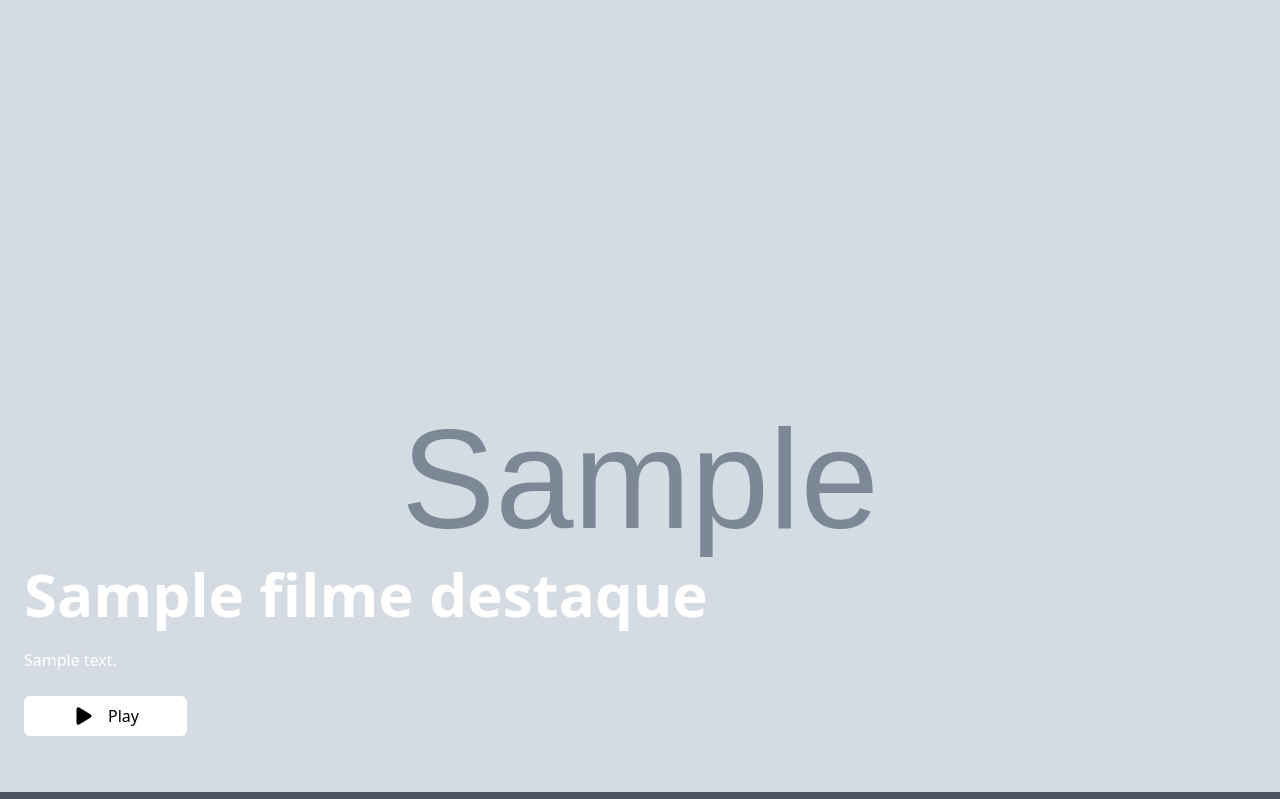
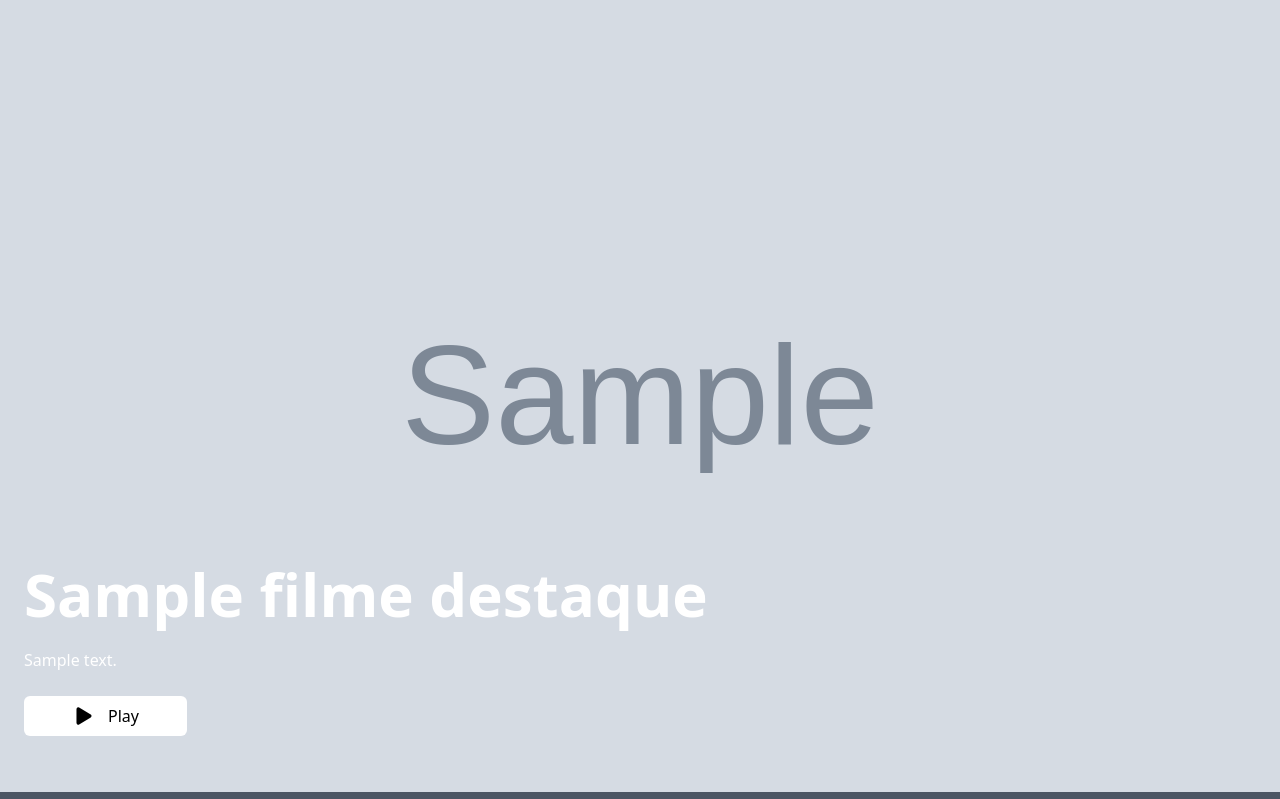
Before and after one commit to GustavoSoaresbcge/django-streaming-app, a Django app: template filme/templates/homefilmes.html in a window 1280 px wide. Shown: the top 799 px of the page. Run offline with Django 4.2, Linux system fonts and the light colour scheme; the template is opened without the code that fills it: most values are stand-ins (such as "Sample title", 1, 10 or a date in 2020); some libraries are stand-ins or nearby versions.

Commit message:
update homefilmes detalhesfilme

```diff
--- a/filme/templates/detalhesfilme.html
+++ b/filme/templates/detalhesfilme.html
@@ -8,7 +8,7 @@ HomeFilmes Hashflix
 {% block content %}
 
 <main class='bg-primary_black min-h-screen w-full'>
-    <section class="h-screen relative bg-no-repeat pb-8 pl-6 flex items-end bg-cover border-gray-600 border-b-8" style="background-image: url('{{ filme_destaque.thumb.url }}');">
+    <section class="min-h-screen relative bg-no-repeat bg-cover bg-center pb-8 pl-6 flex items-end showcase border-gray-600 border-b-8" style="background-image: url('{{ filme_destaque.thumb.url }}');">
         <div>
             <h2 class="text-6xl font-semibold text-white my-4">
                 {{ object.titulo }}
--- a/filme/templates/homefilmes.html
+++ b/filme/templates/homefilmes.html
@@ -83,7 +83,7 @@ h1 {
 {% block content %}
 
 <main class='bg-primary_black min-h-screen w-full'>
-    <section class="h-screen relative bg-no-repeat pb-8 pl-6 flex items-end bg-cover border-gray-600 border-b-8" style="background-image: url('{{ filme_destaque.thumb.url }}');">
+    <section class="min-h-screen relative bg-no-repeat bg-cover bg-center pb-8 pl-6 flex items-end showcase border-gray-600 border-b-8" style="background-image: url('{{ filme_destaque.thumb.url }}');">
         <div>
             <h2 class="text-6xl font-semibold text-white my-4">
                 {{ filme_destaque.titulo }}
```
